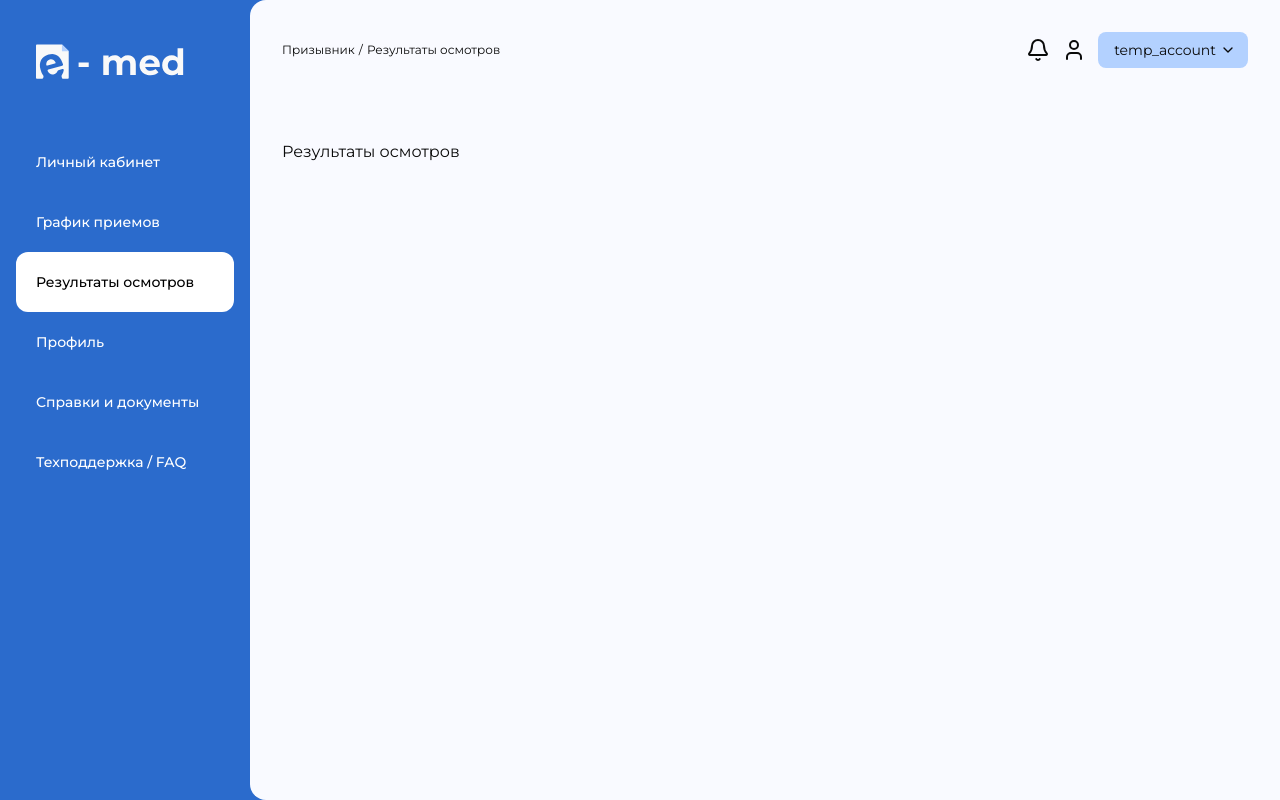
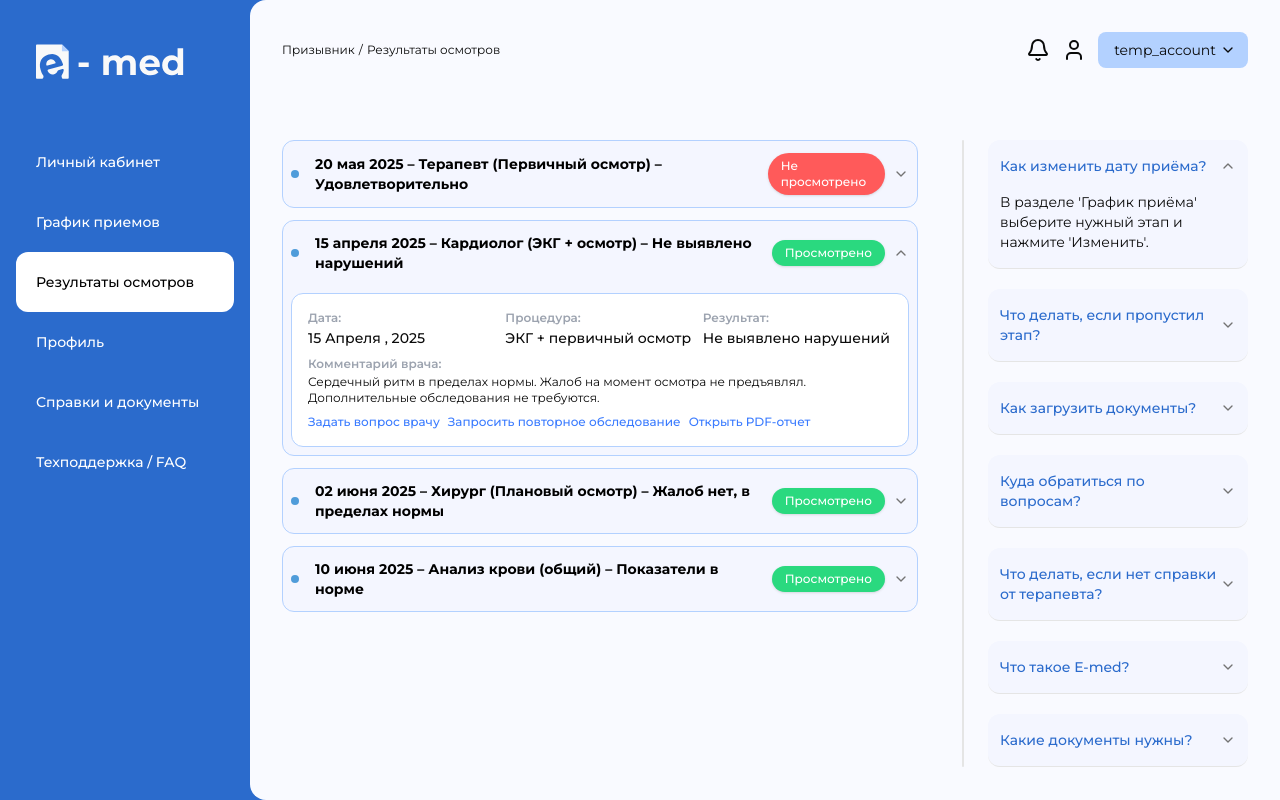
Before and after one commit to d1maash/emed-frontend, a Next.js app: page /recruit/results in a window 1280 px wide. Built offline with nearby package versions, Linux system fonts and the light colour scheme; no server answers.

Commit message:
feat: added result page

```diff
--- a/app/recruit/results/page.tsx
+++ b/app/recruit/results/page.tsx
@@ -1,5 +1,192 @@
+import MyButton from "@/components/myui/MyButton";
+import AccordionList from "../_components/AccordionList";
+import { Separator } from "@/components/ui/separator";
+import {
+  Accordion,
+  AccordionContent,
+  AccordionItem,
+  AccordionTrigger,
+} from "@/components/ui/accordion";
+import { Badge } from "@/components/ui/badge";
+
+const resultsData = [
+  {
+    id: 1,
+    date: "20 мая 2025",
+    doctor: "Терапевт (Первичный осмотр)",
+    result: "Удовлетворительно",
+    status: "Не просмотрено",
+    statusColor: "bg-[#FF5A5A] text-white",
+    details: {
+      date: "15 Апреля , 2025",
+      procedure: "ЭКГ + первичный осмотр",
+      result: "Не выявлено нарушений",
+      comment:
+        "Сердечный ритм в пределах нормы. Жалоб на момент осмотра не предъявлял. Дополнительные обследования не требуются.",
+    },
+  },
+  {
+    id: 2,
+    date: "15 апреля 2025",
+    doctor: "Кардиолог (ЭКГ + осмотр)",
+    result: "Не выявлено нарушений",
+    status: "Просмотрено",
+    statusColor: "bg-[#2AD97F] text-white",
+    details: {
+      date: "15 Апреля , 2025",
+      procedure: "ЭКГ + первичный осмотр",
+      result: "Не выявлено нарушений",
+      comment:
+        "Сердечный ритм в пределах нормы. Жалоб на момент осмотра не предъявлял. Дополнительные обследования не требуются.",
+    },
+  },
+  {
+    id: 3,
+    date: "02 июня 2025",
+    doctor: "Хирург (Плановый осмотр)",
+    result: "Жалоб нет, в пределах нормы",
+    status: "Просмотрено",
+    statusColor: "bg-[#2AD97F] text-white",
+    details: {
+      date: "15 Апреля , 2025",
+      procedure: "ЭКГ + первичный осмотр",
+      result: "Не выявлено нарушений",
+      comment:
+        "Сердечный ритм в пределах нормы. Жалоб на момент осмотра не предъявлял. Дополнительные обследования не требуются.",
+    },
+  },
+  {
+    id: 4,
+    date: "10 июня 2025",
+    doctor: "Анализ крови (общий)",
+    result: "Показатели в норме",
+    status: "Просмотрено",
+    statusColor: "bg-[#2AD97F] text-white",
+    details: {
+      date: "15 Апреля , 2025",
+      procedure: "ЭКГ + первичный осмотр",
+      result: "Не выявлено нарушений",
+      comment:
+        "Сердечный ритм в пределах нормы. Жалоб на момент осмотра не предъявлял. Дополнительные обследования не требуются.",
+    },
+  },
+];
+
 const page = () => {
-  return <div>Результаты осмотров</div>;
+  return (
+    <div className="grid grid-cols-1 md:grid-cols-3 gap-6">
+      <div className="md:col-span-2 grid grid-cols-1 gap-4">
+        <Accordion
+          type="multiple"
+          className="w-full flex flex-col gap-3"
+          defaultValue={["item-2"]}
+        >
+          {resultsData.map((item) => (
+            <AccordionItem
+              className="bg-[#F4F6FF] rounded-xl px-2 border border-[#B3D1FF]"
+              value={`item-${item.id}`}
+              key={item.id}
+            >
+              {item.details ? (
+                <AccordionTrigger className="flex items-center justify-between gap-2 py-3 text-[--primary-90] text-base font-semibold">
+                  <div className="flex items-center gap-2 text-black font-bold text-sm">
+                    <span className="size-2 aspect-square rounded-full bg-[--primary-60] inline-block mr-2" />
+                    <span>
+                      {item.date} – {item.doctor} – {item.result}
+                    </span>
+                  </div>
+                  <div className="flex items-center gap-2 ml-auto">
+                    <Badge
+                      className={`px-3 py-1 text-xs font-medium rounded-full ${item.statusColor}`}
+                    >
+                      {item.status}
+                    </Badge>
+                  </div>
+                </AccordionTrigger>
+              ) : (
+                <div className="flex items-center justify-between gap-2 py-3 text-[--primary-90] text-base font-semibold cursor-default select-none">
+                  <div className="flex items-center gap-2">
+                    <span className="h-2 w-2 rounded-full bg-[#3A7BFF] inline-block mr-2" />
+                    <span>
+                      {item.date} – {item.doctor} – {item.result}
+                    </span>
+                  </div>
+                  <Badge
+                    className={`ml-2 px-3 py-1 text-xs font-medium rounded-full ${item.statusColor}`}
+                  >
+                    {item.status}
+                  </Badge>
+                </div>
+              )}
+              {item.details && (
+                <AccordionContent className="bg-white rounded-xl my-2 p-4 border border-[#B3D1FF]">
+                  <div className="grid grid-cols-1 md:grid-cols-3 gap-2 mb-2">
+                    <div>
+                      <div className="text-xs text-gray-400 font-semibold mb-0.5">
+                        Дата:
+                      </div>
+                      <div className="text-sm font-medium">
+                        {item.details.date}
+                      </div>
+                    </div>
+                    <div>
+                      <div className="text-xs text-gray-400 font-semibold mb-0.5">
+                        Процедура:
+                      </div>
+                      <div className="text-sm font-medium">
+                        {item.details.procedure}
+                      </div>
+                    </div>
+                    <div>
+                      <div className="text-xs text-gray-400 font-semibold mb-0.5">
+                        Результат:
+                      </div>
+                      <div className="text-sm font-medium">
+                        {item.details.result}
+                      </div>
+                    </div>
+                  </div>
+                  <div className="text-xs text-gray-400 font-semibold mb-0.5">
+                    Комментарий врача:
+                  </div>
+                  <div className="text-xs font-normal mb-2">
+                    {item.details.comment}
+                  </div>
+                  <div className="flex flex-col sm:flex-row gap-2 mt-1">
+                    <MyButton
+                      variant="link"
+                      className="text-[#3A7BFF] p-0 h-auto min-h-0 text-xs"
+                    >
+                      Задать вопрос врачу
+                    </MyButton>
+                    <MyButton
+                      variant="link"
+                      className="text-[#3A7BFF] p-0 h-auto min-h-0 text-xs"
+                    >
+                      Запросить повторное обследование
+                    </MyButton>
+                    <MyButton
+                      variant="link"
+                      className="text-[#3A7BFF] p-0 h-auto min-h-0 text-xs"
+                    >
+                      Открыть PDF-отчет
+                    </MyButton>
+                  </div>
+                </AccordionContent>
+              )}
+            </AccordionItem>
+          ))}
+        </Accordion>
+      </div>
+      <div className="flex gap-1">
+        <Separator
+          orientation="vertical"
+          className="hidden sm:block mx-5 h-full w-0.5 rounded-xl"
+        />
+        <AccordionList />
+      </div>
+    </div>
+  );
 };
 
 export default page;
```
Also changed, not shown: components/ui/chart.tsx (+77 -74 lines).
